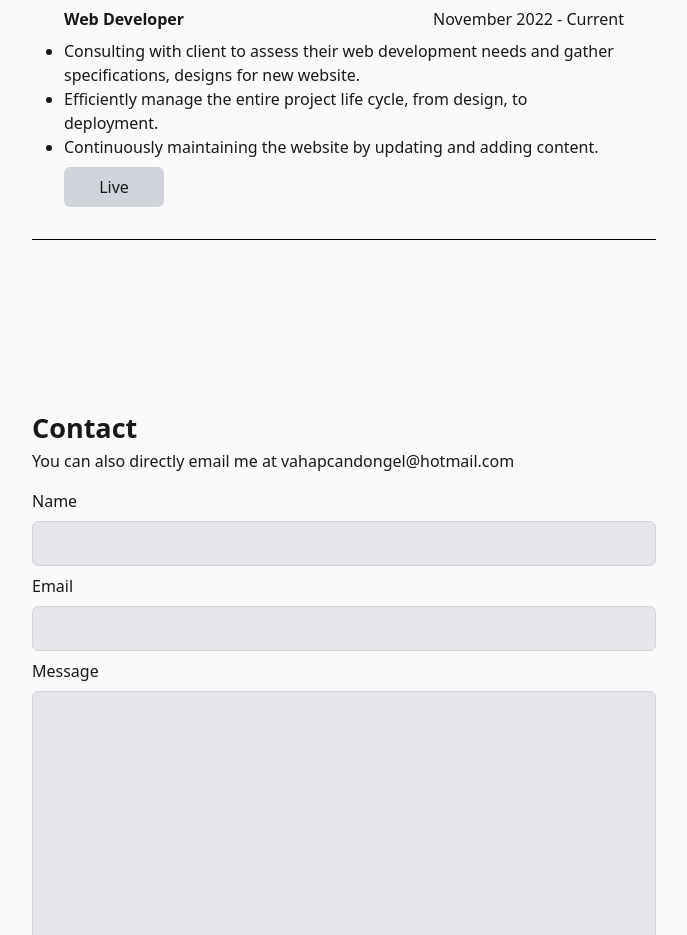
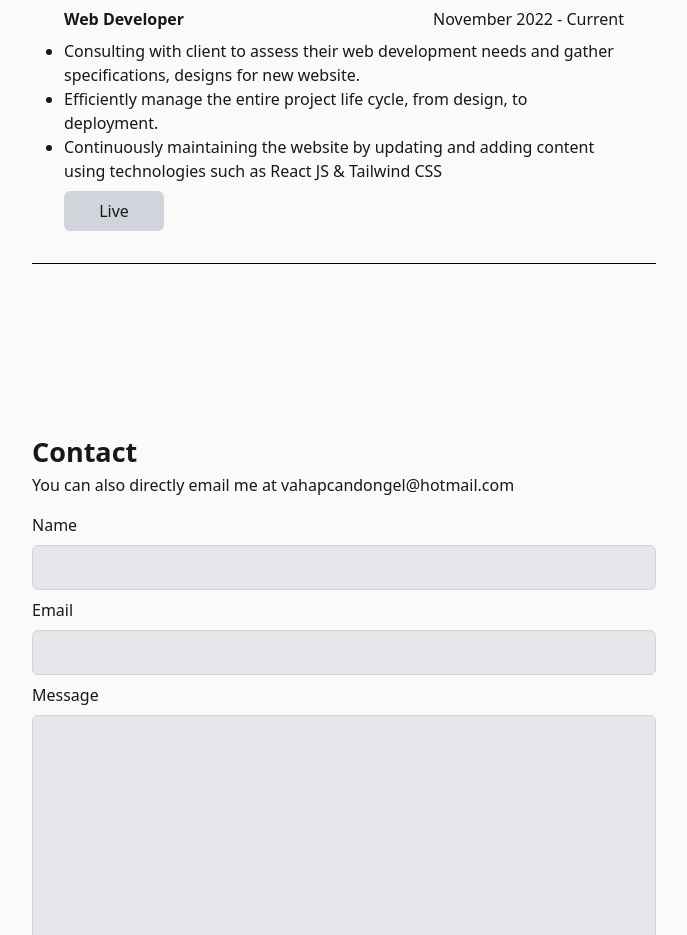
Before and after one commit to VahapCanDongel/portfolio-v3, a React (Vite) app: page / in a window 1280 px wide. Shown: the part 2060-2995 px from the top of the page, without its empty margins (296-983 px from the left). Built offline with nearby package versions, Linux system fonts and the light colour scheme.

Commit message:
yelizltd change

```diff
--- a/src/components/Experience.jsx
+++ b/src/components/Experience.jsx
@@ -15,7 +15,7 @@ export default function Experience() {
   const developer_responsibilities = [
     'Consulting with client to assess their web development needs and gather specifications, designs for new website.',
     'Efficiently manage the entire project life cycle, from design, to deployment.',
-    'Continuously maintaining the website by updating and adding content.    '
+    'Continuously maintaining the website by updating and adding content using technologies such as React JS & Tailwind CSS'
   ]
 
 
```
